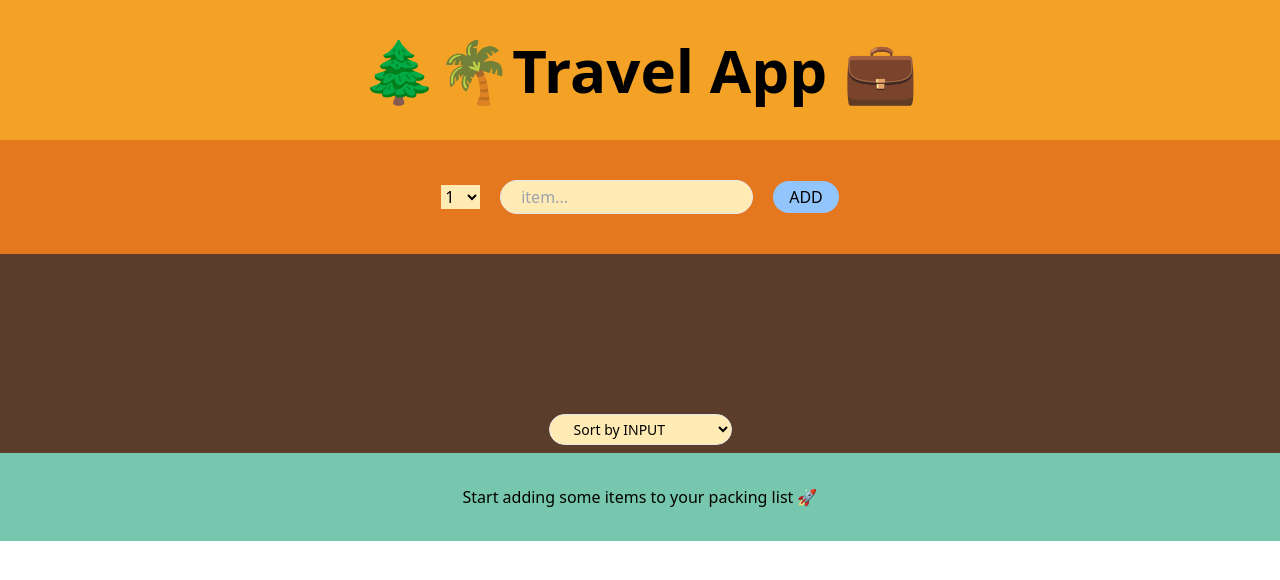
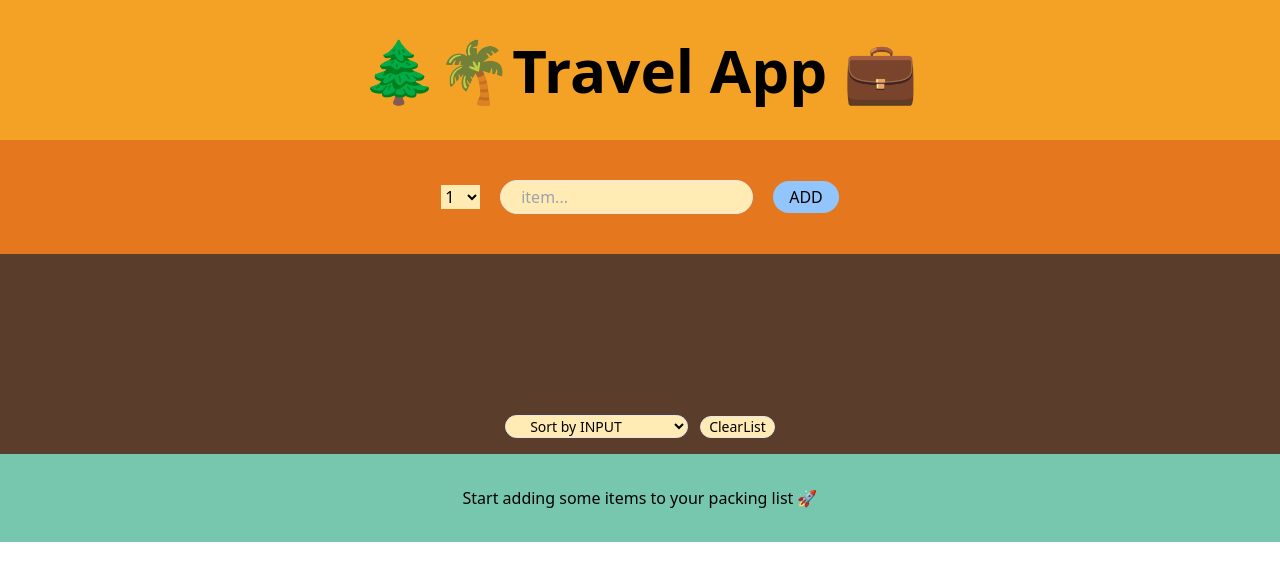
Before and after one commit to shohan11d/travel-guide, a React (Create React App) app: page / in a window 1280 px wide. Shown: the top 580 px of the page. Built offline with nearby package versions, Linux system fonts and the light colour scheme; a web font is replaced by a local one.

Commit message:
added clearlist

```diff
--- a/src/App.js
+++ b/src/App.js
@@ -22,6 +22,9 @@ function App() {
     setItems((items) => items.filter((item) => item.id !== id));
   }
 
+  function handleClearList(id) {
+    setItems(() => []);
+  }
   return (
     <div>
       <Logo />
@@ -30,6 +33,7 @@ function App() {
         items={items}
         onToggleItem={handleToggleItem}
         onDeleteItem={handleDeleteItem}
+        onClearList = {handleClearList}
       />
       <Stats items={items} />
     </div>
--- a/src/PackingList.js
+++ b/src/PackingList.js
@@ -1,7 +1,12 @@
 import { useState } from "react";
 import { Item } from "./Item";
 
-export function PackingList({ items, onToggleItem, onDeleteItem }) {
+export function PackingList({
+  items,
+  onToggleItem,
+  onDeleteItem,
+  onClearList,
+}) {
   const [sort, setSort] = useState("input");
 
   let sorted;
@@ -29,10 +34,9 @@ export function PackingList({ items, onToggleItem, onDeleteItem }) {
         ))}
       </div>
 
-      <div className="text-center pb-2">
-        <button className="text-center">
+      <div className="text-center space-x-3 pb-4">
         <select
-            className="bg-[#ffebb3] border rounded-full py-1 pl-5 text-sm"
+          className="bg-[#ffebb3] border rounded-full  pl-5 text-sm"
           value={sort}
           onChange={(e) => setSort(e.target.value)}
         >
@@ -40,6 +44,11 @@ export function PackingList({ items, onToggleItem, onDeleteItem }) {
           <option value="description">Sort by DESCRIPTION</option>
           <option value="status">Sort by STATUS</option>
         </select>
+        <button
+          className="bg-[#ffebb3] border rounded-full  px-2 text-sm"
+          onClick={onClearList}
+        >
+          ClearList
         </button>
       </div>
     </div>
```
Lines whose indentation alone changed are shown as unchanged.
